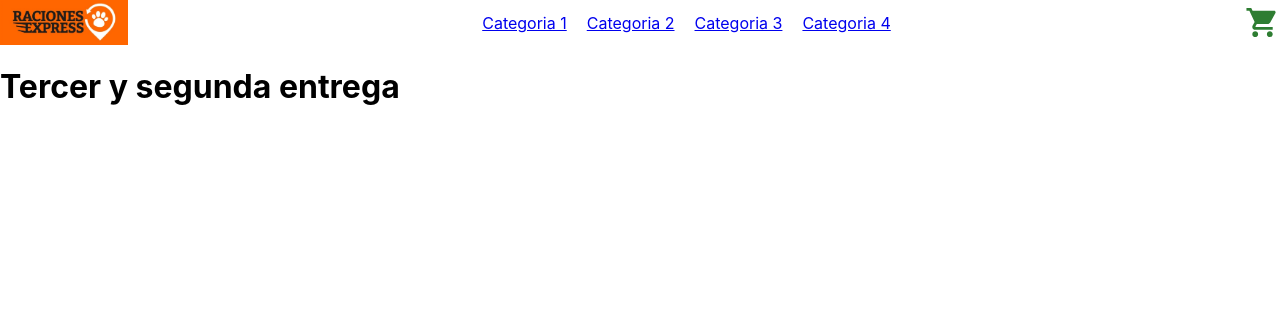
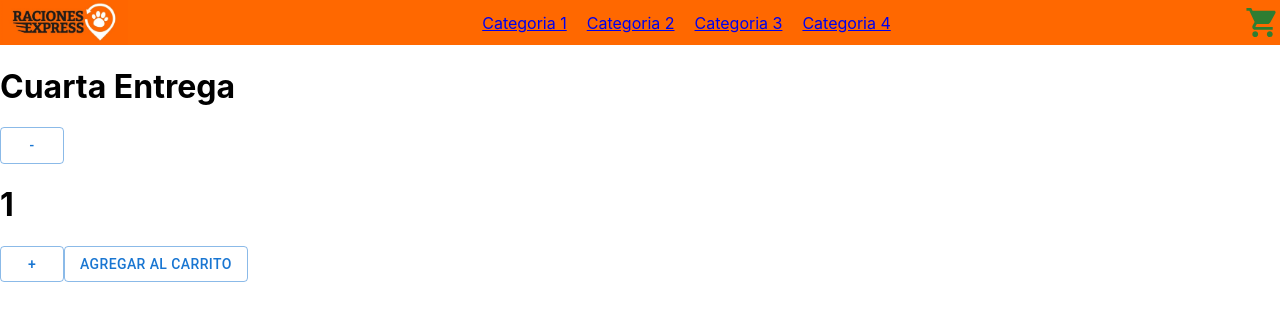
Before and after one commit to sebazeballos/raciones-zeballos, a React (Create React App) app: page / in a window 1280 px wide. Shown: the top 320 px of the page. Built offline with nearby package versions, Linux system fonts and the light colour scheme.

Commit message:
Entrega n° 4

```diff
--- a/package.json
+++ b/package.json
@@ -10,9 +10,10 @@
     "@testing-library/jest-dom": "^5.16.5",
     "@testing-library/react": "^13.3.0",
     "@testing-library/user-event": "^13.5.0",
+    "framer-motion": "^4.1.17",
     "react": "^18.2.0",
     "react-dom": "^18.2.0",
-    "react-scripts": "^5.0.1",
+    "react-scripts": "^2.1.3",
     "web-vitals": "^2.1.4"
   },
   "scripts": {
--- a/src/App.css
+++ b/src/App.css
@@ -21,7 +21,7 @@
   align-items: center;
   justify-content: center;
   font-size: calc(10px + 2vmin);
-  color: white;
+  color: rgb(255,102,0);
 }
 
 .App-link {
--- a/src/App.js
+++ b/src/App.js
@@ -1,17 +1,23 @@
 import React from "react";
 import Navbar from "./Components/Navbar/Navbar"
 import ItemListConteiner from "./Components/ItemListConteiner"
+//import  ChakraProvider  from '@chakra-ui/react';
+
 
 
 const App = () => {
 
-  const mensaje = "Tercer y segunda entrega"
+  const mensaje = "Cuarta Entrega"
 
   return (
+
     <>
       <Navbar />
+
       <ItemListConteiner
       greeting={mensaje}/>
+
+
     </>
   )
 }
--- /dev/null
+++ b/src/Components/ItemCount/index.js
@@ -0,0 +1,25 @@
+//import { HStack,Button,Text } from "@chakra-ui/react";
+import React from "react";
+import {useState} from 'react'
+import Button from '@mui/material/Button';
+
+const ItemCount = ({initial, stock, onAdd}) => {
+
+    const [count, setCount] = useState(initial)
+
+    const  increse = () => count < stock && setCount(count + 1)
+    const  decrese = () => count > initial && setCount(count - 1)
+
+    return(
+        //<HStack>
+        <>
+            <Button variant="outlined"onClick={decrese}>-</Button>
+            <h1>{count}</h1>
+            <Button variant="outlined"onClick={increse}>+</Button>
+            <Button variant="outlined">Agregar al carrito</Button>
+            </>
+       // </HStack>
+
+    )
+}
+export{ ItemCount }
--- a/src/Components/ItemListConteiner/index.js
+++ b/src/Components/ItemListConteiner/index.js
@@ -1,8 +1,13 @@
 import React from 'react'
+import { ItemCount } from '../ItemCount'
 
 const ItemListContainer = ({greeting}) => {
   return (
+    <>
     <h1>{greeting}</h1>
+    <ItemCount initial={1} stock={10} onAdd={() => {}}/>
+    </>
+
   )
 }
 
--- a/src/Components/Navbar/Navbar.js
+++ b/src/Components/Navbar/Navbar.js
@@ -27,6 +27,7 @@ const styles = {
     container: {
         display: 'flex',
         justifyContent: 'space-between',
+        backgroundColor: '#ff6800',
         alignItems: 'center'
     },
     imagen: {
```
Also changed, not shown: 1 other file (tests, documents, lock files or other folders).
